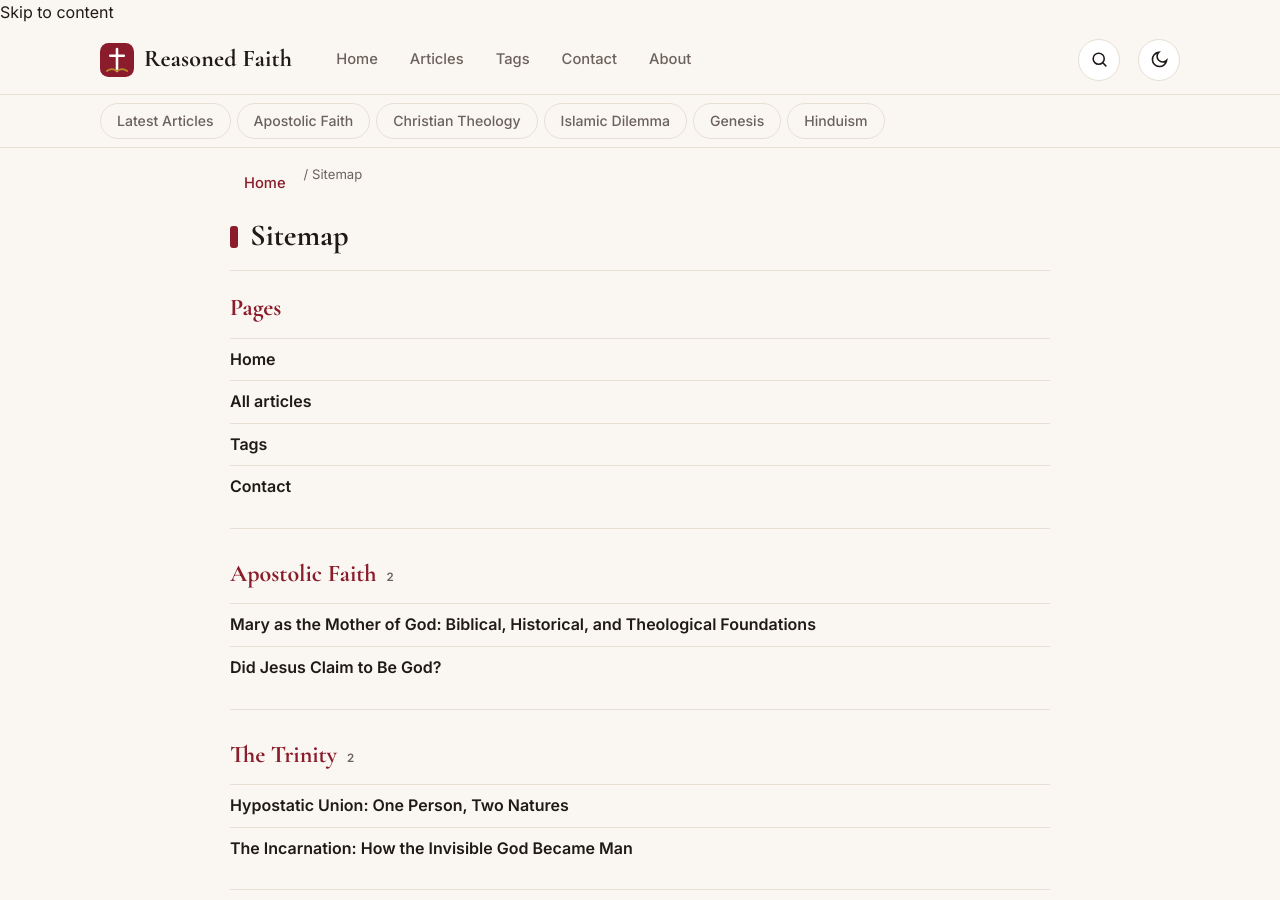
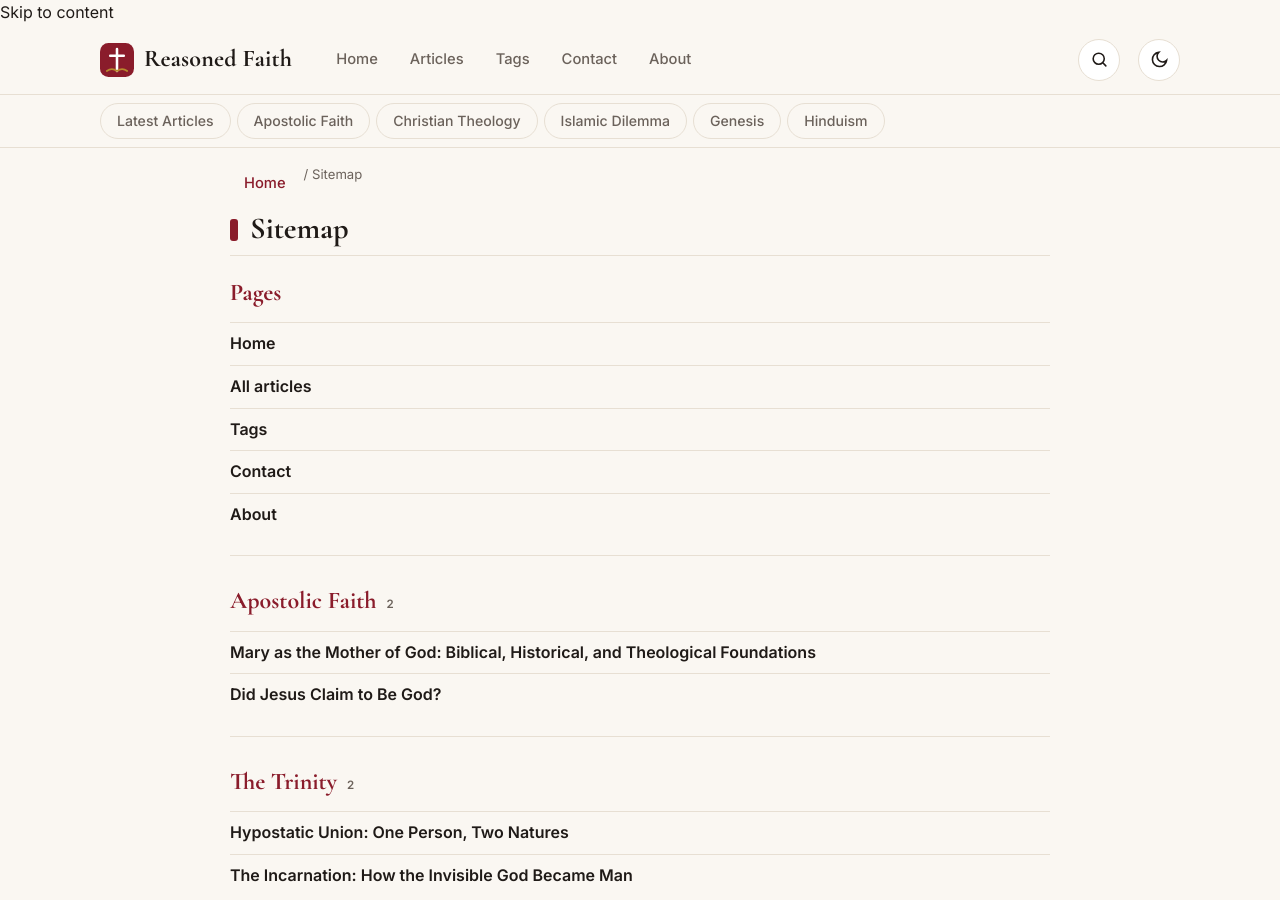
Before and after one commit to Reasoned-faith/reasoned-faith.github.io, a Jekyll site: the page built from sitemap/index.html, in a window 1280 px wide and 900 px high. Built offline with Jekyll 4.4.1, drawn with Linux system fonts in a browser that asks for light colours.

Commit message:
Update index.html

```diff
--- a/sitemap/index.html
+++ b/sitemap/index.html
@@ -1,12 +1,12 @@
 ---
 layout: default
 title: Sitemap
-description: Every page and article on Reasoned Faith in one list.
+excerpt: Every page and article on Reasoned Faith in one list.
 ---
 {% include data.html %}
 <div class="ap tagpage">
   <nav class="crumbs" aria-label="Breadcrumb"><a href="{{ '/' | relative_url }}">Home</a> / Sitemap</nav>
-  <div class="sec-head"><h2>Sitemap</h2></div>
+  <div class="sec-head"><h1>Sitemap</h1></div>
 
   <section class="tag-group">
     <h3>Pages</h3>
@@ -15,6 +15,7 @@ description: Every page and article on Reasoned Faith in one list.
       <li><a href="{{ '/articles/' | relative_url }}">All articles</a></li>
       <li><a href="{{ '/tags/' | relative_url }}">Tags</a></li>
       <li><a href="{{ '/contact/' | relative_url }}">Contact</a></li>
+      <li><a href="{{ '/about/' | relative_url }}">About</a></li>
     </ul>
   </section>
 
```
